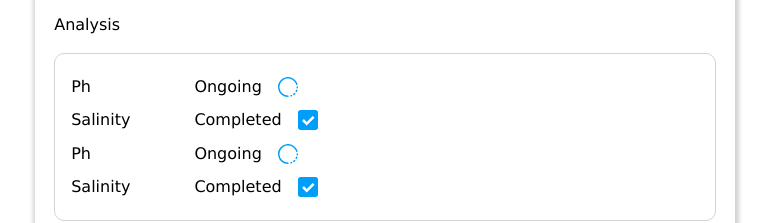
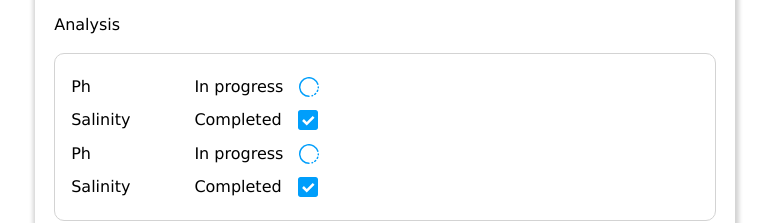
Before and after one commit to Involut6/eva-app, a Vue app: page /sample in a window 1280 px wide. Shown: the part 258-481 px from the top of the page, without its empty margins (255-1026 px from the left). Built offline with nearby package versions, Linux system fonts and the light colour scheme.

Commit message:
next commit

```diff
--- a/src/views/SampleView.vue
+++ b/src/views/SampleView.vue
@@ -60,7 +60,7 @@
 
                     <div class="status">
                         <div class="icons">
-                        <p>Ongoing</p>
+                        <p>In progress</p>
                         <svg xmlns="http://www.w3.org/2000/svg" width="20" height="20" viewBox="0 0 14 14"><g fill="none" stroke="#009efb" stroke-linecap="round" stroke-linejoin="round"><path d="M7 13.5a6.5 6.5 0 1 1 6.21-8.41M13.5 7v.5"/><path stroke-dasharray=".889 1.778" d="M13.11 9.23a6.51 6.51 0 0 1-2.79 3.36"/><path d="m9.53 13l-.47.18"/></g></svg>
                         </div>
                         <div class="icons">
@@ -68,7 +68,7 @@
                         <svg xmlns="http://www.w3.org/2000/svg" width="20" height="20" viewBox="0 0 16 16"><path fill="#009efb" d="M14 0H2C.9 0 0 .9 0 2v12c0 1.1.9 2 2 2h12c1.1 0 2-.9 2-2V2c0-1.1-.9-2-2-2zM7 12.414L3.293 8.707l1.414-1.414L7 9.586l4.793-4.793l1.414 1.414L7 12.414z"/></svg>
                         </div>
                         <div class="icons">
-                        <p>Ongoing</p>
+                        <p>In progress</p>
                         <svg xmlns="http://www.w3.org/2000/svg" width="20" height="20" viewBox="0 0 14 14"><g fill="none" stroke="#009efb" stroke-linecap="round" stroke-linejoin="round"><path d="M7 13.5a6.5 6.5 0 1 1 6.21-8.41M13.5 7v.5"/><path stroke-dasharray=".889 1.778" d="M13.11 9.23a6.51 6.51 0 0 1-2.79 3.36"/><path d="m9.53 13l-.47.18"/></g></svg>
                         </div>
                         <div class="icons">
```
